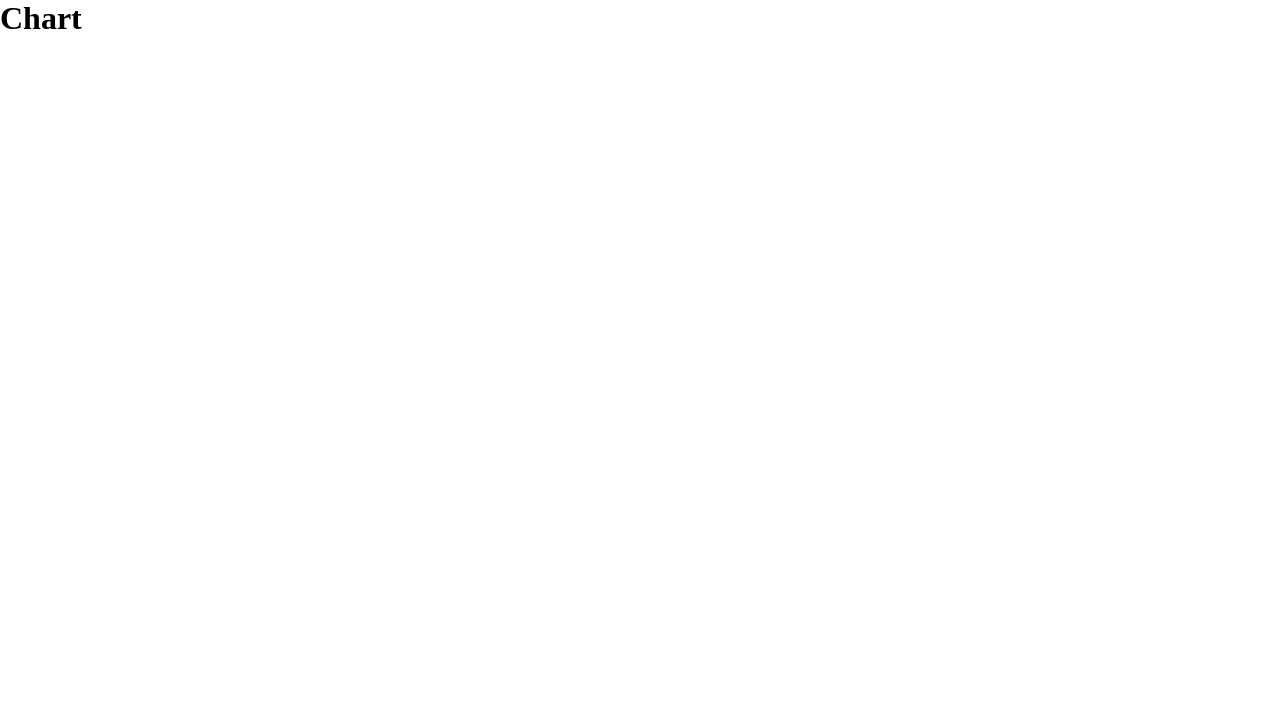
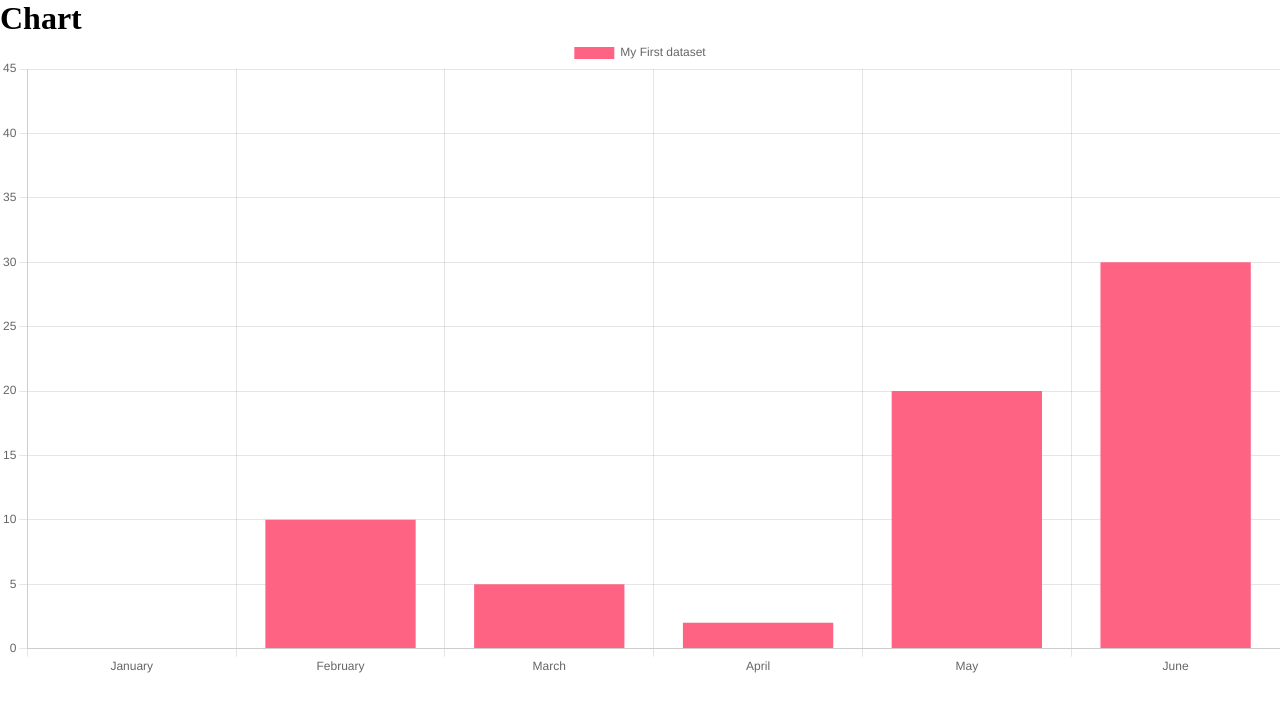
Before and after one commit to arishem51/chart, a website: page index.html in a window 1280 px wide. Drawn offline with nearby package versions, Linux system fonts and the light colour scheme.

Commit message:
feat: ChartJs

```diff
--- a/index.html
+++ b/index.html
@@ -1,15 +1,39 @@
 <!DOCTYPE html>
 <html lang="en">
-<head>
-    <meta charset="UTF-8">
-    <meta http-equiv="X-UA-Compatible" content="IE=edge">
-    <meta name="viewport" content="width=device-width, initial-scale=1.0">
-    <link rel="stylesheet" href="style.css">
+  <head>
+    <meta charset="UTF-8" />
+    <meta http-equiv="X-UA-Compatible" content="IE=edge" />
+    <meta name="viewport" content="width=device-width, initial-scale=1.0" />
+    <link rel="stylesheet" href="style.css" />
     <title>Chart</title>
-</head>
-<body>
+  </head>
+  <body>
     <div>
-        <h1>Chart</h1>
+      <h1>Chart</h1>
+      <canvas id="myChart"></canvas>
     </div>
-</body>
+  </body>
+  <script src='./node_modules/chart.js/dist/chart.js'></script>
+  <script type="module" >
+    const labels = ["January", "February", "March", "April", "May", "June"];
+    const data = {
+      labels: labels,
+      datasets: [
+        {
+          label: "My First dataset",
+          backgroundColor: "rgb(255, 99, 132)",
+          borderColor: "rgb(255, 99, 132)",
+          data: [0, 10, 5, 2, 20, 30, 45],
+        },
+      ],
+    };
+
+    const config = {
+      type: "bar",
+      data: data,
+      options: {},
+    };
+    console.log(Chart)
+    const myChart = new Chart(document.getElementById("myChart"), config);
+  </script>
 </html>
--- a/package.json
+++ b/package.json
@@ -7,5 +7,8 @@
     "test": "echo \"Error: no test specified\" && exit 1"
   },
   "author": "",
-  "license": "ISC"
+  "license": "ISC",
+  "dependencies": {
+    "chart.js": "^3.9.1"
+  }
 }
```
Also changed, not shown: 2 other files.
